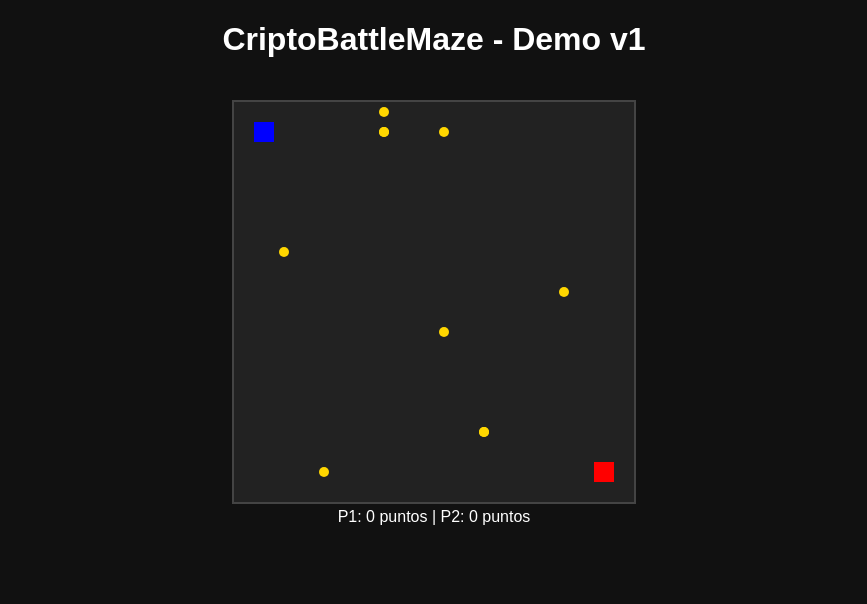
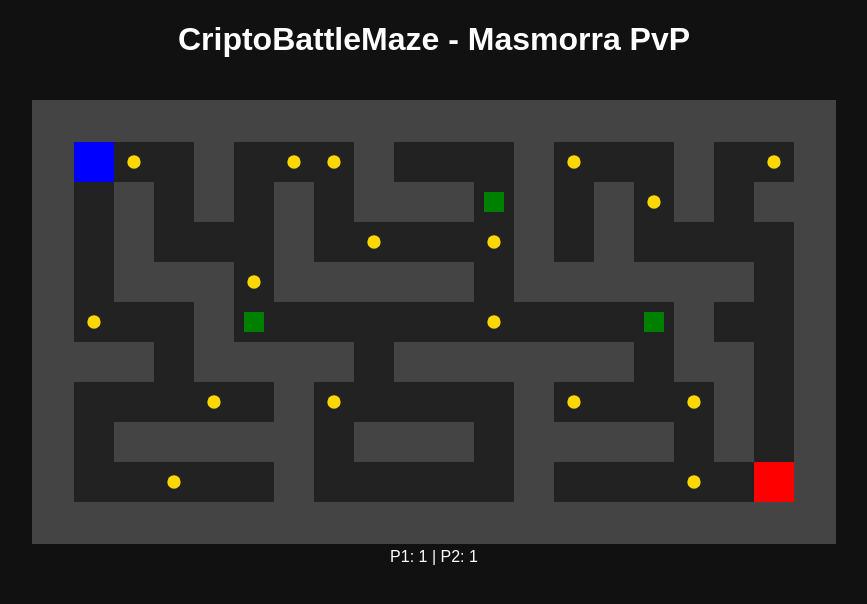
Before and after one commit to D10n15/CriptoBattleMaze, a plain HTML site: page index.html in a window 1280 px wide. Shown: the whole page, without its empty margins (206-1073 px from the left). Drawn offline with Linux system fonts and the light colour scheme.

Commit message:
cambios o mejoras

```diff
--- a/index.html
+++ b/index.html
@@ -1,91 +1,161 @@
 <!DOCTYPE html>
 <html>
 <head>
-  <title>CriptoBattleMaze</title>
+  <title>CriptoBattleMaze - Dungeon</title>
   <style>
     body { background: #111; color: white; font-family: sans-serif; text-align: center; }
     canvas { background: #222; margin-top: 20px; border: 2px solid #444; }
   </style>
 </head>
 <body>
-  <h1>CriptoBattleMaze - Demo v1</h1>
-  <canvas id="game" width="400" height="400"></canvas>
+  <h1>CriptoBattleMaze - Masmorra PvP</h1>
+  <canvas id="game" width="800" height="440"></canvas>
   <div id="info"></div>
+
 <script>
 const canvas = document.getElementById('game');
 const ctx = canvas.getContext('2d');
-const tile = 20;
+const tile = 40;
 const cols = canvas.width / tile;
 const rows = canvas.height / tile;
 
-let p1 = {x: 1, y: 1, color: 'blue', score: 0};
-let p2 = {x: cols - 2, y: rows - 2, color: 'red', score: 0};
+let p1 = { x: 1, y: 1, color: 'blue', score: 0 };
+let p2 = { x: cols - 2, y: rows - 2, color: 'red', score: 0 };
+let monsters = [{ x: 5, y: 5 }, { x: 10, y: 3 }, { x: 15, y: 7 }];
 let keys = {};
 let coins = [];
+
+const map = [
+// 20 cols × 11 rows → masmorra más compleja
+[1,1,1,1,1,1,1,1,1,1,1,1,1,1,1,1,1,1,1,1],
+[1,0,0,0,1,0,0,0,1,0,0,0,1,0,0,0,1,0,0,1],
+[1,0,1,0,1,0,1,0,1,1,1,0,1,0,1,0,1,0,1,1],
+[1,0,1,0,0,0,1,0,0,0,0,0,1,0,1,0,0,0,0,1],
+[1,0,1,1,1,0,1,1,1,1,1,0,1,1,1,1,1,1,0,1],
+[1,0,0,0,1,0,0,0,0,0,0,0,0,0,0,0,1,0,0,1],
+[1,1,1,0,1,1,1,1,0,1,1,1,1,1,1,0,1,1,0,1],
+[1,0,0,0,0,0,1,0,0,0,0,0,1,0,0,0,0,1,0,1],
+[1,0,1,1,1,1,1,0,1,1,1,0,1,1,1,1,0,1,0,1],
+[1,0,0,0,0,0,1,0,0,0,0,0,1,0,0,0,0,0,0,1],
+[1,1,1,1,1,1,1,1,1,1,1,1,1,1,1,1,1,1,1,1]
+];
 
 window.addEventListener('keydown', e => keys[e.key] = true);
 window.addEventListener('keyup', e => keys[e.key] = false);
 
-// Generar monedas aleatorias
+// Generar monedas en caminos vacíos
 function generateCoins(n) {
   coins = [];
-  for (let i = 0; i < n; i++) {
-    coins.push({
-      x: Math.floor(Math.random() * cols),
-      y: Math.floor(Math.random() * rows)
-    });
+  let attempts = 0;
+  while (coins.length < n && attempts < 1000) {
+    let x = Math.floor(Math.random() * cols);
+    let y = Math.floor(Math.random() * rows);
+    if (map[y][x] === 0 && !coins.some(c => c.x === x && c.y === y)) {
+      coins.push({ x, y });
+    }
+    attempts++;
   }
 }
-generateCoins(10);
+generateCoins(20);
+
+// Monstruos se mueven cada X segundos
+function moveMonsters() {
+  monsters.forEach(mon => {
+    let dirs = [{x:0,y:-1},{x:0,y:1},{x:-1,y:0},{x:1,y:0}];
+    let dir = dirs[Math.floor(Math.random() * dirs.length)];
+    let nx = mon.x + dir.x;
+    let ny = mon.y + dir.y;
+    if (map[ny] && map[ny][nx] === 0) {
+      mon.x = nx;
+      mon.y = ny;
+    }
+  });
+}
+setInterval(moveMonsters, 1000);
 
 function draw() {
   ctx.clearRect(0, 0, canvas.width, canvas.height);
 
-  // Dibujar monedas
+  // Dibujar laberinto
+  for (let y = 0; y < rows; y++) {
+    for (let x = 0; x < cols; x++) {
+      if (map[y][x] === 1) {
+        ctx.fillStyle = '#444';
+        ctx.fillRect(x * tile, y * tile, tile, tile);
+      }
+    }
+  }
+
+  // Monedas
   ctx.fillStyle = 'gold';
   coins.forEach(c => {
     ctx.beginPath();
-    ctx.arc(c.x * tile + tile/2, c.y * tile + tile/2, tile/4, 0, Math.PI * 2);
+    ctx.arc(c.x * tile + tile/2, c.y * tile + tile/2, tile/6, 0, Math.PI * 2);
     ctx.fill();
   });
 
-  // Dibujar jugadores
+  // Monstruos
+  ctx.fillStyle = 'green';
+  monsters.forEach(m => {
+    ctx.fillRect(m.x * tile + 10, m.y * tile + 10, tile - 20, tile - 20);
+  });
+
+  // Jugadores
   [p1, p2].forEach(p => {
     ctx.fillStyle = p.color;
     ctx.fillRect(p.x * tile, p.y * tile, tile, tile);
   });
 
-  // Mostrar puntuación
-  document.getElementById("info").innerText = `P1: ${p1.score} puntos | P2: ${p2.score} puntos`;
+  // Puntaje
+  document.getElementById("info").innerText =
+    `P1: ${p1.score} | P2: ${p2.score}`;
+}
+
+function movePlayer(player, dx, dy) {
+  let nx = player.x + dx;
+  let ny = player.y + dy;
+  if (map[ny] && map[ny][nx] === 0) {
+    player.x = nx;
+    player.y = ny;
+  }
 }
 
 function update() {
-  // Movimiento jugador 1
-  if (keys['w']) p1.y = Math.max(0, p1.y - 1);
-  if (keys['s']) p1.y = Math.min(rows - 1, p1.y + 1);
-  if (keys['a']) p1.x = Math.max(0, p1.x - 1);
-  if (keys['d']) p1.x = Math.min(cols - 1, p1.x + 1);
-
-  // Movimiento jugador 2
-  if (keys['ArrowUp']) p2.y = Math.max(0, p2.y - 1);
-  if (keys['ArrowDown']) p2.y = Math.min(rows - 1, p2.y + 1);
-  if (keys['ArrowLeft']) p2.x = Math.max(0, p2.x - 1);
-  if (keys['ArrowRight']) p2.x = Math.min(cols - 1, p2.x + 1);
+  // Movimiento jugadores
+  if (keys['w']) movePlayer(p1, 0, -1);
+  if (keys['s']) movePlayer(p1, 0, 1);
+  if (keys['a']) movePlayer(p1, -1, 0);
+  if (keys['d']) movePlayer(p1, 1, 0);
+  if (keys['ArrowUp']) movePlayer(p2, 0, -1);
+  if (keys['ArrowDown']) movePlayer(p2, 0, 1);
+  if (keys['ArrowLeft']) movePlayer(p2, -1, 0);
+  if (keys['ArrowRight']) movePlayer(p2, 1, 0);
 
   // Recolectar monedas
   [p1, p2].forEach(player => {
     coins = coins.filter(c => {
       if (player.x === c.x && player.y === c.y) {
         player.score++;
-        return false; // eliminar moneda
+        return false;
       }
       return true;
     });
   });
 
-  // Si los jugadores se encuentran
+  // Colisión con monstruos
+  [p1, p2].forEach(player => {
+    monsters.forEach(m => {
+      if (player.x === m.x && player.y === m.y) {
+        alert(`${player.color.toUpperCase()} fue eliminado por un monstruo 🧟`);
+        resetGame();
+      }
+    });
+  });
+
+  // Colisión entre jugadores
   if (p1.x === p2.x && p1.y === p2.y) {
-    alert(`¡Pelea iniciada! Ganador: ${p1.score > p2.score ? 'Jugador 1' : 'Jugador 2'}`);
+    let winner = p1.score > p2.score ? 'Jugador 1 (Azul)' : 'Jugador 2 (Rojo)';
+    alert(`¡Combate activado! Ganador: ${winner}`);
     resetGame();
   }
 }
@@ -93,13 +163,14 @@ function update() {
 function resetGame() {
   p1.x = 1; p1.y = 1; p1.score = 0;
   p2.x = cols - 2; p2.y = rows - 2; p2.score = 0;
-  generateCoins(10);
+  monsters = [{ x: 5, y: 5 }, { x: 10, y: 3 }, { x: 15, y: 7 }];
+  generateCoins(20);
 }
 
 function loop() {
   update();
   draw();
-  setTimeout(() => requestAnimationFrame(loop), 150); // ralentiza un poco el juego
+  setTimeout(() => requestAnimationFrame(loop), 200);
 }
 loop();
 </script>
```
